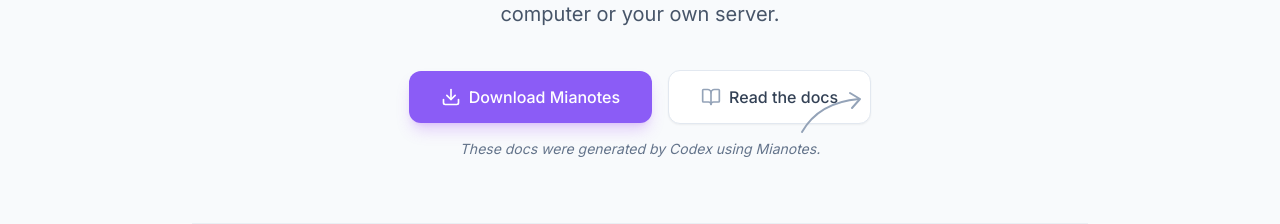
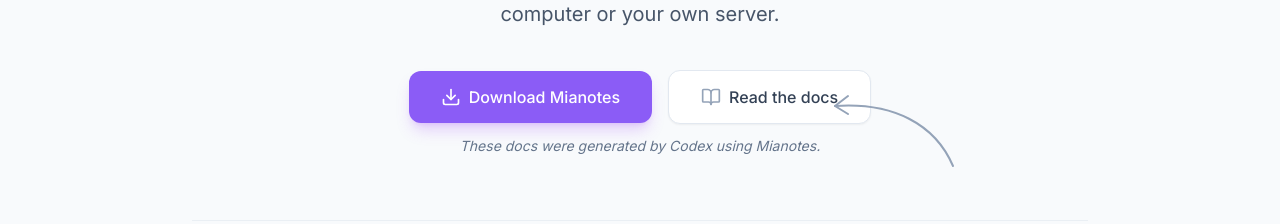
Before and after one commit to Mianotes/mianotes.com, a React (Vite) app: page / in a window 1280 px wide. Shown: the part 467-691 px from the top of the page. Built offline with nearby package versions, Linux system fonts and the light colour scheme.

Commit message:
Reposition hero docs arrow

```diff
--- a/src/components/Hero.tsx
+++ b/src/components/Hero.tsx
@@ -66,6 +66,7 @@ export function Hero() {
             server.
           </p>
 
+          <div className="relative inline-flex flex-col items-center mb-16">
             <div className="flex flex-col sm:flex-row items-center justify-center gap-4 mb-3">
               <button className="w-full sm:w-auto inline-flex items-center justify-center px-8 py-3.5 text-base font-medium text-white bg-brand-purple hover:bg-purple-600 rounded-xl transition-all shadow-lg shadow-purple-500/25 gap-2">
                 <Download className="w-5 h-5" />
@@ -76,30 +77,28 @@ export function Hero() {
                 Read the docs
               </button>
             </div>
-          <p className="relative inline-block text-sm text-slate-500 italic mb-16">
-            These docs were generated by Codex using{' '}
-            <span className="relative inline-block">
-              Mianotes.
+            <p className="text-sm text-slate-500 italic">
+              These docs were generated by Codex using Mianotes.
+            </p>
             <svg
-                viewBox="0 0 70 48"
+              viewBox="0 0 150 96"
               fill="none"
-                className="pointer-events-none absolute -top-12 left-[62%] hidden h-12 w-[70px] text-slate-400 md:block"
+              className="pointer-events-none absolute -right-24 top-2 hidden h-24 w-[150px] text-slate-400 md:block"
               aria-hidden="true">
 
               <path
-                  d="M6 41C18 20 39 10 63 8"
+                d="M136 88C118 46 76 24 18 28"
                 stroke="currentColor"
                 strokeWidth="2"
                 strokeLinecap="round" />
               <path
-                  d="M54 2L64 8L56 17"
+                d="M31 18L18 28L31 36"
                 stroke="currentColor"
                 strokeWidth="2"
                 strokeLinecap="round"
                 strokeLinejoin="round" />
             </svg>
-            </span>
-          </p>
+          </div>
 
           {/* Trust Row */}
           <div className="pt-8 border-t border-slate-200/60">
```
Lines whose indentation alone changed are shown as unchanged.
